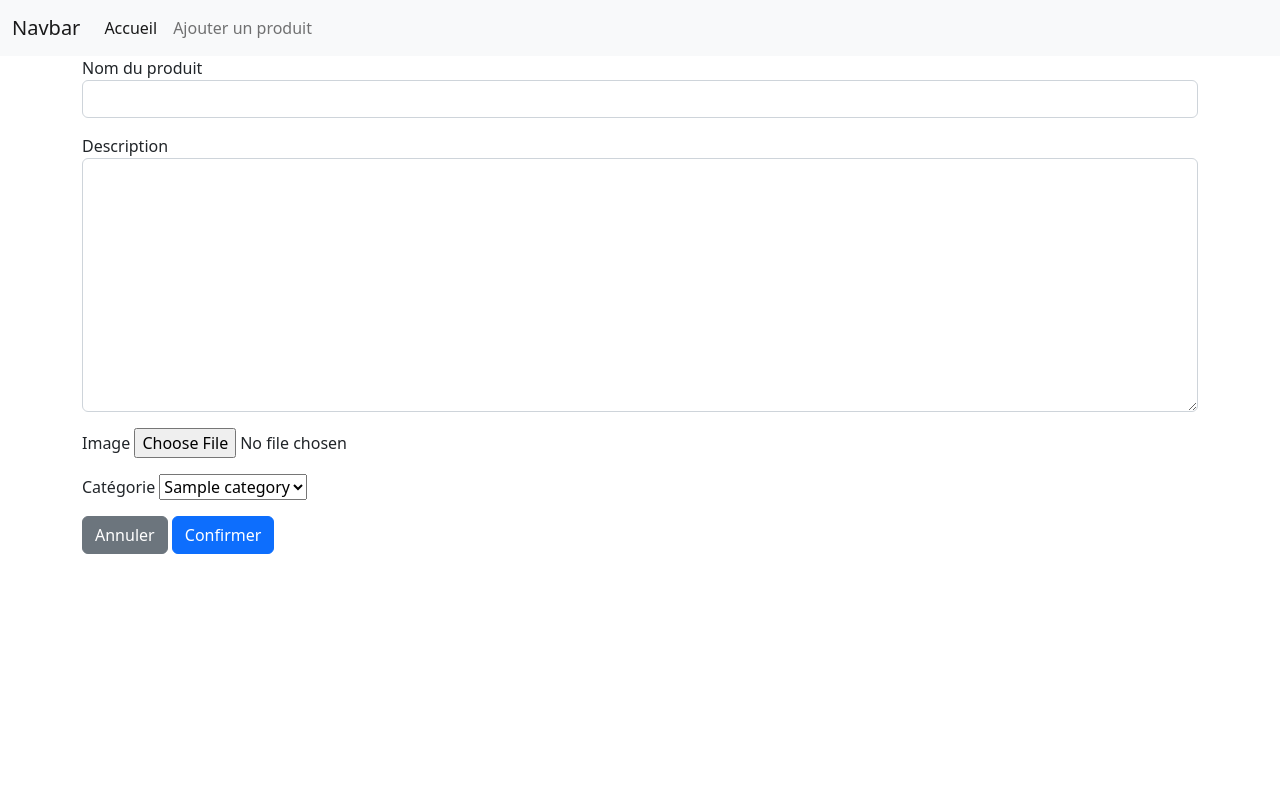
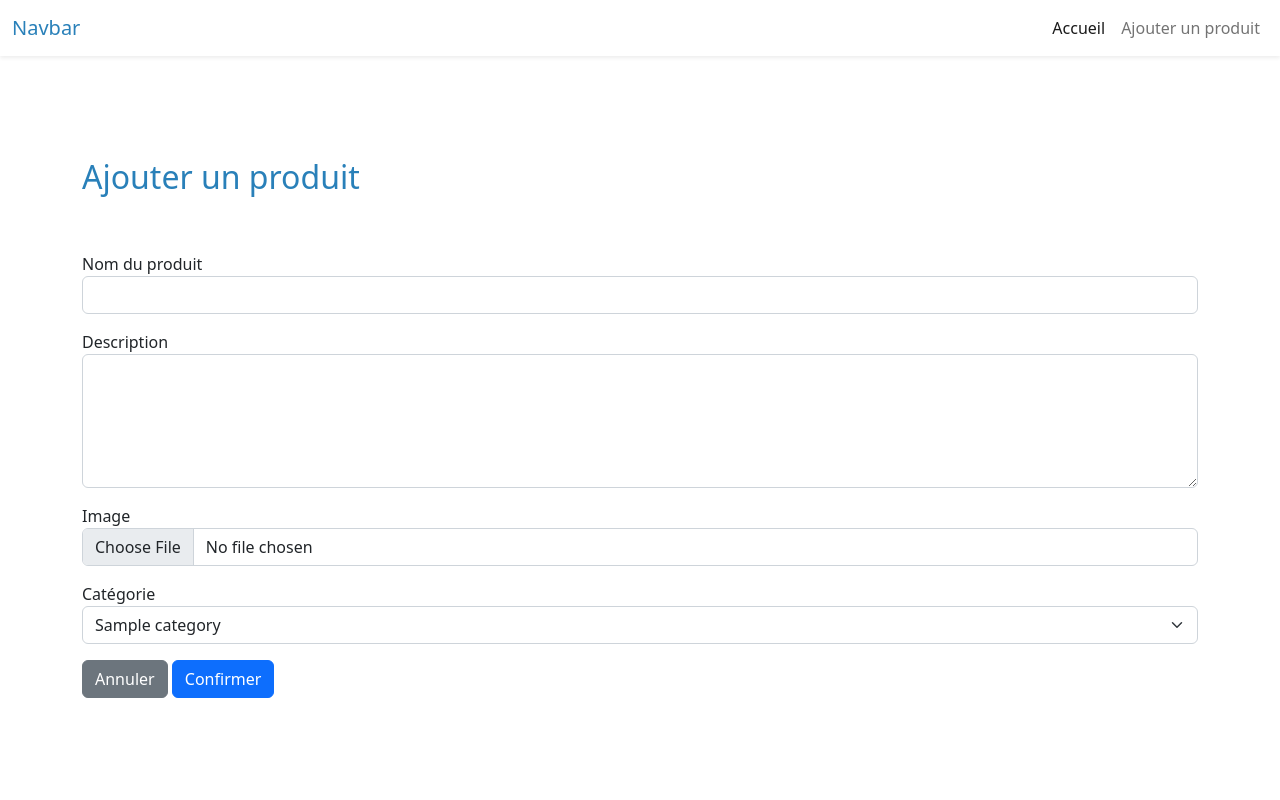
Before and after one commit to Vincent-Fe/php-base-fruit, a PHP site: page /create in a window 1280 px wide. Run offline with PHP 8.4, Linux system fonts and the light colour scheme; tables that the repository leaves empty or names only in its code hold one stand-in row (values such as "Sample post").

Commit message:
update css

```diff
--- a/controllers/product/ProductController.php
+++ b/controllers/product/ProductController.php
@@ -21,6 +21,12 @@ class ProductController
     public function getProducts()
     {
         $products = $this->productManager->getProducts();
+        // echo '<pre>';
+        // print_r($products);
+        // echo '</pre>';
+        // die();
+
+
         $categories = $this->categoryManager->getCategories();
         $filteredByCategory = '';
 
@@ -28,8 +34,12 @@ class ProductController
 
             $filteredByCategory = array_filter($products, function ($product) {
                 $catId = $_POST['category_id'];
+                // print_r($catId == $product->category_id);
                 return $catId == $product->category_id;
             });
+            // echo "<pre>";
+            // print_r($filteredByCategory);
+            // echo "</pre>";
         }
 
 
@@ -62,17 +72,18 @@ class ProductController
 
         if ($id) {
             $product = $this->productManager->getProduct($id);
-            $file = $product->image ?? '';
+            $file = $product->image;
             $productCatId = $product->category_id;
-
         }
 
         if ($_SERVER['REQUEST_METHOD'] === 'POST') {
             $name = $_POST['name'];
             $description = $_POST['description'];
-            $category_id = $_POST['category_id'];
+            $categoryId = $_POST['category'];
 
-            if (isset($_FILES['file'])){
+
+
+            if (isset($_FILES['file'])) {
                 $tmpName = $_FILES['file']['tmp_name'];
                 $file = $_REQUEST['image'] ?? $_FILES['file']['name'];
                 $size = $_FILES['file']['size'];
@@ -80,7 +91,8 @@ class ProductController
 
             $tabExtension = explode('.', $file);
             $extension = strtolower(end($tabExtension));
-            $maxSize = 10485760 ;
+            $maxSize = 400000;
+
 
             if (!$name) {
                 $error = 'Champ à renseigner';
@@ -91,26 +103,53 @@ class ProductController
             }
 
             if (!$error) {
-                $uniqueName = uniqid('',true);
-                if ($_REQUEST['image']){
+
+                $uniqName = uniqid('', true);
+
+
+
+                if ($_REQUEST['image']) {
                     $file = $file;
                 } else {
-                    $file = $uniqueName . '.' . $extension;
+                    $file = $uniqName . '.' . $extension;
                 }
 
                 move_uploaded_file($tmpName, './public/images/' . $file);
 
+                if ($id) {
+                    $this->productManager->updateProduct($name, $id, $description, $categoryId, $file);
+                } else {
+                    $this->productManager->setProduct($name, $description, $categoryId, $file);
+                }
 
-                if ($id) {
-                    $this->productManager->updateProduct($id, $name, $description, $category_id, $file);
-                } else {
-                    $this->productManager->setProduct($name, $description, $category_id, $file);
-            }
+
+
                 header('Location: home');
             }
         }
         require_once './views/product/form-product.php';
     }
+
+    // public function updateProduct()
+    // {
+    //     $error = "";
+    //     $id = $_GET['id'] ?? '';
+
+    //     if ($id) {
+    //         $product = $this->productManager->getProduct($id);
+    //     }
+
+    //     if ($_SERVER['REQUEST_METHOD'] === 'POST') {
+
+    //         $name = $_POST['name'];
+    //         $description = $_POST['description'];
+    //         $this->productManager->updateProduct($name, $id, $description);
+    //         header('Location: home');
+    //     }
+
+    //     require_once './views/product/form-product.php';
+    // }
+
 
     public function deleteProduct()
     {
@@ -118,7 +157,7 @@ class ProductController
 
         if ($id) {
             $product = $this->productManager->getProduct($id);
-            unlink('./public/images/' . $product->image);
+            unlink('public/images/' . $product->image);
             $this->productManager->deleteProduct($id);
             header('Location: home');
         }
--- a/includes/header.php
+++ b/includes/header.php
@@ -1,12 +1,12 @@
 <header>
-    <nav class="navbar navbar-expand-lg bg-light">
+    <nav class="navbar navbar-expand-lg bg-transparent shadow-sm">
         <div class="container-fluid">
             <a class="navbar-brand" href="#">Navbar</a>
             <button class="navbar-toggler" type="button" data-bs-toggle="collapse" data-bs-target="#navbarSupportedContent" aria-controls="navbarSupportedContent" aria-expanded="false" aria-label="Toggle navigation">
                 <span class="navbar-toggler-icon"></span>
             </button>
             <div class="collapse navbar-collapse" id="navbarSupportedContent">
-                <ul class="navbar-nav me-auto mb-2 mb-lg-0">
+                <ul class="navbar-nav ms-auto mb-2 mb-lg-0">
                     <li class="nav-item">
                         <a class="nav-link active" href="home">Accueil</a>
                     </li>
--- a/models/product/ProductManager.php
+++ b/models/product/ProductManager.php
@@ -30,26 +30,26 @@ class ProductManager extends Database
         return $product;
     }
 
-    public function setProduct($name, $description, $category_id, $file)
+    public function setProduct($name, $description, $categoryId, $file)
     {
         $req = "INSERT INTO product VALUES (DEFAULT, :name, :iduser, :description, :category_id, :image)";
         $stmt = $this->getBdd()->prepare($req);
         $stmt->bindValue(":name", $name);
         $stmt->bindValue(":description", $description);
         $stmt->bindValue(":iduser", 1);
-        $stmt->bindValue(":category_id", $category_id);
+        $stmt->bindValue(":category_id", $categoryId);
         $stmt->bindValue(":image", $file);
         $stmt->execute();
     }
 
 
-    public function updateProduct($id,$name, $description, $category_id, $file)
+    public function updateProduct($name, $id, $description, $categoryId, $file)
     {
         $req = "UPDATE product SET name = :name, description = :description, category_id = :category_id, image = :image WHERE id = :id";
         $stmt = $this->getBdd()->prepare($req);
         $stmt->bindValue(":name", $name);
         $stmt->bindValue(":description", $description);
-        $stmt->bindValue(":category_id", $category_id);
+        $stmt->bindValue(":category_id", $categoryId);
         $stmt->bindValue(":image", $file);
         $stmt->bindValue(":id", $id);
         $stmt->execute();
--- /dev/null
+++ b/public/css/style.css
@@ -0,0 +1,23 @@
+h1,
+h2,
+h3,
+h4,
+h5,
+h6,
+.navbar-brand {
+	color: #2980b9;
+}
+
+.card {
+	overflow: hidden;
+}
+
+.card-img-top {
+	max-height: 161px;
+	transition: all 0.5s;
+}
+
+.card-img-top:hover {
+	transform: scale(1.1);
+	transition: all 0.5s;
+}
--- a/views/common/template.php
+++ b/views/common/template.php
@@ -7,14 +7,17 @@
     <meta name="viewport" content="width=device-width, initial-scale=1.0">
     <title>PHP - Les bases</title>
     <link href="https://cdn.jsdelivr.net/npm/bootstrap@5.2.0/dist/css/bootstrap.min.css" rel="stylesheet" integrity="sha384-gH2yIJqKdNHPEq0n4Mqa/HGKIhSkIHeL5AyhkYV8i59U5AR6csBvApHHNl/vI1Bx" crossorigin="anonymous">
+    <link rel="stylesheet" href="public/css/style.css">
 
 </head>
 
-<body>
+<body class="d-flex flex-column vh-100">
     <?php require_once './includes/header.php' ?>
 
-    <div class="container">
-        <?= $content ?>
+    <div class="container d-flex flex-fill align-items-center justify-content-center">
+        <div class="d-flex flex-column w-100">
+            <?= $content ?>
+        </div>
     </div>
 
 
--- a/views/product/form-product.php
+++ b/views/product/form-product.php
@@ -1,4 +1,11 @@
-<form action="<?= $id === '' ? "create" : "edit&id=$product->id" ?>" method="POST" enctype="multipart/form-data">
+<div class="row">
+    <div class="col-md-12 mb-5">
+        <h2><?= $id ? 'Modifier' . $product->name : 'Ajouter un produit' ?></h2>
+    </div>
+</div>
+
+
+<form class="w-100" action="<?= $id === '' ?  "create" : "edit&id=$product->id" ?>" method="POST" enctype="multipart/form-data">
     <div class="mb-3">
         <label for="name">Nom du produit</label>
         <input class="form-control" type="text" name="name" id="name" value="<?= $product->name ?? '' ?>">
@@ -8,8 +15,7 @@
     </div>
     <div class="mb-3">
         <label for="description">Description</label>
-        <textarea class="form-control" name="description" id="description" rows="10"><?= $product->description ?? '' ?>
-        </textarea>
+        <textarea class="form-control" name="description" id="description" rows="5"><?= $product->description ?? '' ?></textarea>
         <?php if ($error) : ?>
             <span><?= $error ?></span>
         <?php endif; ?>
@@ -18,24 +24,25 @@
     <?php if ($file) : ?>
         <div class="mb-3">
             <label for="image">Image</label>
-            <img src="public/images/<?=$product->image ?>" alt="<?=$product->image ?>">
+            <img src="public/images/<?= $product->image ?>" class="w-25" alt="<?= $product->image ?>">
             <input type="hidden" name="image" id="image" value="<?= $product->image ?? '' ?>">
         </div>
     <?php endif; ?>
     <div class="mb-3">
-        <label for="file"><?= $file ? "Changer l'image": 'Image'?></label>
-        <input type="file" name="file" id="file">
+        <label for="file"><?= $file ? "Changer l'image" : 'Image' ?></label>
+        <input class="form-control" type="file" name="file" id="file">
     </div>
 
+
+
     <div class="mb-3">
-        <label for="category_id">Catégorie</label>
-        <select name="category_id" id="category_id">
-            <?php foreach ($categories as $category):?>
-                <option <?= $productCatId === $category->id ? 'selected': ''?> value="<?= $category->id ?>"><?= $category->name ?></option>
+        <label for="category">Catégorie</label>
+        <select class="form-select" name="category" id="category">
+            <?php foreach ($categories as $category) : ?>
+                <option <?= $productCatId === $category->id ? 'selected' : '' ?> value="<?= $category->id ?>"><?= $category->name ?></option>
             <?php endforeach; ?>
         </select>
     </div>
-
 
 
     <a href="<?= $_SERVER['HTTP_REFERER'] ?? 'home' ?>" type="button" class="btn btn-secondary">Annuler</a>
--- a/views/product/product.php
+++ b/views/product/product.php
@@ -5,8 +5,8 @@
     </div>
 
     <div class="col-md-12">
-        <div class="img-product mb-3">
-            <img src="http://via.placeholder.com/640x360" class="img-fluid" alt="img produit">
+        <div class="img-product mb-3 w-50">
+            <img src="<?= $product->image ? 'public/images/' . $product->image : 'http://via.placeholder.com/640x360' ?>" class="img-fluid" alt="img produit">
         </div>
         <h3><?= $product->name ?></h3>
         <span class="text-muted">Catégorie : <?= $product->category_name ?></span>
```
Also changed, not shown: views/home.php (+7 -5 lines), 1 other file.
